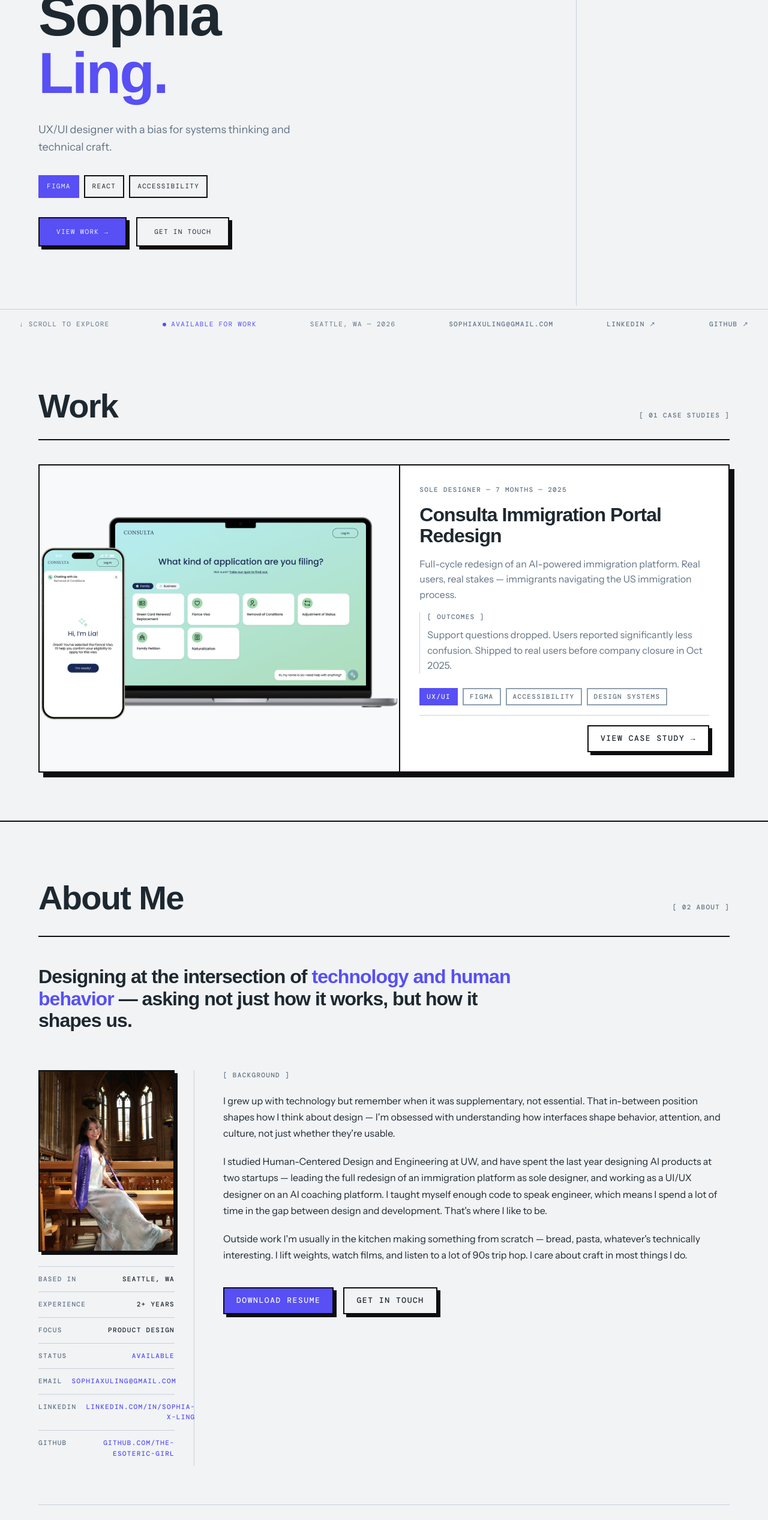
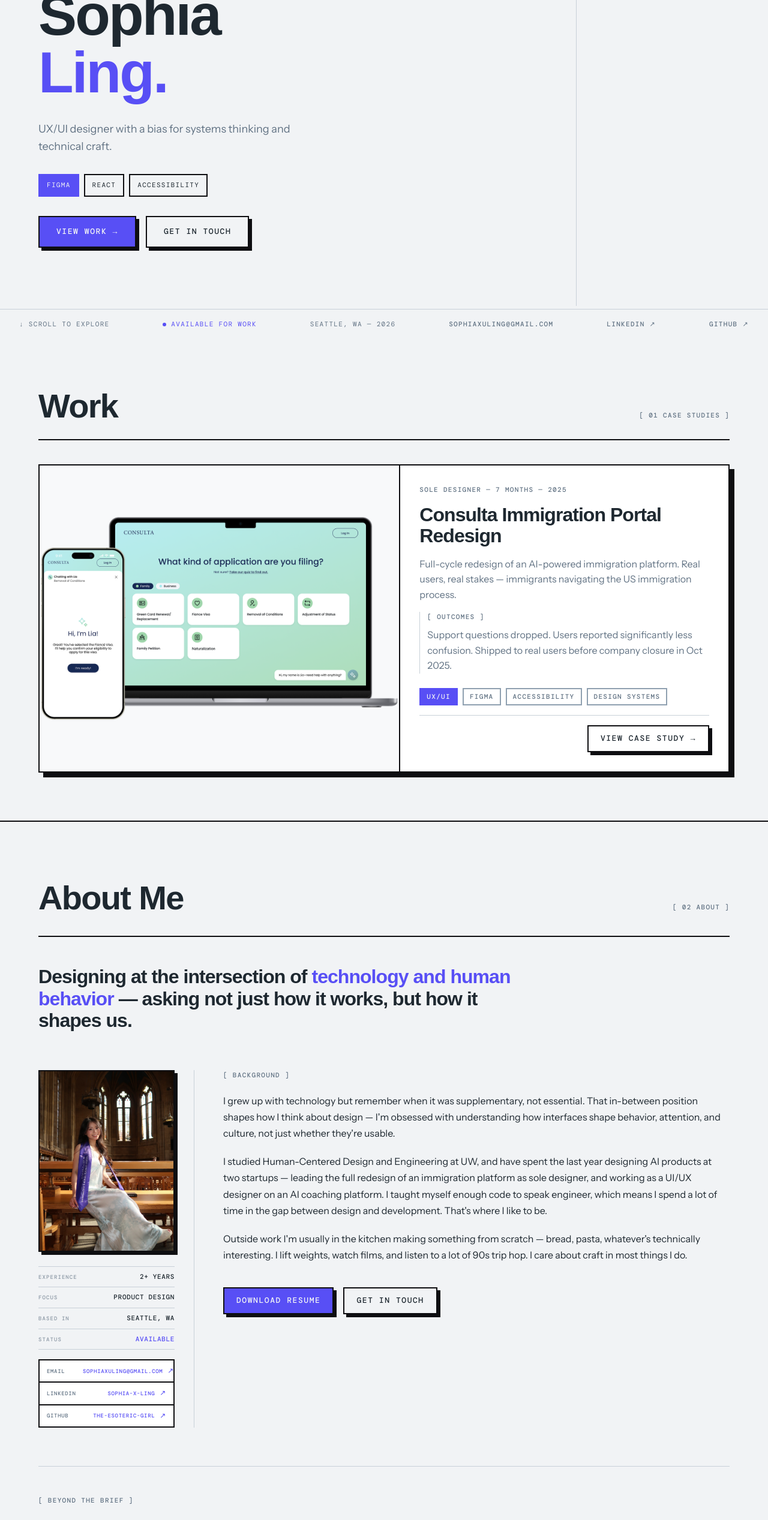
Before and after one commit to the-esoteric-girl/my-portfolio, a React (Vite) app: page / in a window 1280 px wide. Shown: the part 234-2768 px from the top of the page at 60% size. Built offline with nearby package versions, Linux system fonts and the light colour scheme.

Commit message:
fix: update About info section, staggered image grid, fix Hero buttons

```diff
--- a/src/components/About.css
+++ b/src/components/About.css
@@ -68,47 +68,105 @@
   display: block;
 }
 
+/* ── Facts ──────────────────────────────────────────────── */
+
+.about-facts {
+  display: flex;
+  flex-direction: column;
+}
+
 .about-fact {
   display: flex;
   justify-content: space-between;
   align-items: baseline;
-  padding-block: var(--space-3);
+  padding: var(--space-2) 0;
   border-top: var(--border-subtle);
-  gap: var(--space-4);
+}
+
+.about-fact:last-child {
+  border-bottom: var(--border-subtle);
 }
 
 .about-fact-label {
   font-family: var(--font-mono);
-  font-size: var(--text-xs);
+  font-size: 9px;
   font-weight: var(--weight-medium);
   letter-spacing: var(--tracking-wider);
   text-transform: uppercase;
   color: var(--color-text-muted);
-  white-space: nowrap;
+  opacity: 0.7;
 }
 
 .about-fact-value {
   font-family: var(--font-mono);
   font-size: var(--text-xs);
   font-weight: var(--weight-medium);
-  letter-spacing: var(--tracking-wider);
+  letter-spacing: var(--tracking-wide);
   text-transform: uppercase;
   color: var(--color-text-primary);
-  text-align: right;
 }
 
-.about-fact-value--status {
+.about-fact-value--accent {
   color: var(--color-accent);
 }
 
-.about-fact-value a {
-  color: var(--color-accent);
-  text-decoration: none;
+/* ── Links ──────────────────────────────────────────────── */
+
+.about-links {
+  display: flex;
+  flex-direction: column;
+  border: var(--border);
+  margin-top: var(--space-4);
 }
 
-.about-fact-value a:hover {
-  text-decoration: underline;
-  text-underline-offset: 3px;
+.about-link {
+  display: flex;
+  align-items: center;
+  justify-content: space-between;
+  padding: var(--space-2) var(--space-3);
+  border-bottom: var(--border);
+  font-family: var(--font-mono);
+  font-size: var(--text-xs);
+  font-weight: var(--weight-medium);
+  letter-spacing: var(--tracking-wide);
+  text-transform: uppercase;
+  text-decoration: none;
+  background: var(--color-surface);
+  color: var(--color-accent);
+  transition: background var(--duration-fast);
+  gap: var(--space-2);
+}
+
+.about-link:last-child {
+  border-bottom: none;
+}
+
+.about-link:hover {
+  background: var(--color-bg);
+}
+
+.about-link:focus-visible {
+  outline: 2px solid var(--color-accent);
+  outline-offset: -2px;
+}
+
+.about-link-label {
+  font-size: 9px;
+  color: var(--color-text-muted);
+  min-width: 52px;
+}
+
+.about-link-value {
+  flex: 1;
+  color: var(--color-accent);
+  text-align: right;
+  font-size: 9px;
+}
+
+.about-link-arrow {
+  color: var(--color-accent);
+  font-size: 12px;
+  flex-shrink: 0;
 }
 
 /* ── Bio column ─────────────────────────────────────────── */
@@ -150,38 +208,41 @@
 
 .about-images-grid {
   display: grid;
-  grid-template-columns: 1fr 1fr 1fr;
-  grid-template-rows: 300px 200px;
+  grid-template-columns: 1fr 1.5fr 1fr 1fr;
+  grid-template-rows: 260px 200px;
   gap: var(--space-3);
 }
 
-.about-img-wrap {
-  border: var(--border-subtle);
+.about-img:nth-child(1) { grid-column: 1; grid-row: 1; }
+.about-img:nth-child(2) { grid-column: 2; grid-row: 1 / span 2; }
+.about-img:nth-child(3) { grid-column: 3; grid-row: 1; }
+.about-img:nth-child(4) { grid-column: 4; grid-row: 1; }
+.about-img:nth-child(5) { grid-column: 1; grid-row: 2; }
+.about-img:nth-child(6) { grid-column: 3 / span 2; grid-row: 2; }
+
+.about-img {
+  border: var(--border);
   overflow: hidden;
   background-color: var(--color-surface);
   transition: box-shadow var(--duration-base) var(--ease-out),
               transform var(--duration-base) var(--ease-out);
 }
 
-.about-img-wrap:hover {
+.about-img:hover {
   box-shadow: var(--shadow-md);
   transform: translate(-2px, -2px);
 }
 
 @media (prefers-reduced-motion: reduce) {
-  .about-img-wrap {
+  .about-img {
     transition: none;
   }
-  .about-img-wrap:hover {
+  .about-img:hover {
     transform: none;
   }
 }
 
-.about-img-wrap--tall {
-  grid-row: span 2;
-}
-
-.about-img-wrap img {
+.about-img img {
   width: 100%;
   height: 100%;
   object-fit: cover;
@@ -202,24 +263,29 @@
     border-right: none;
     border-bottom: var(--border-subtle);
     padding-bottom: var(--space-8);
-    display: grid;
-    grid-template-columns: 1fr 1fr;
-    gap: var(--space-4);
-    align-items: start;
   }
 
   .about-photo-frame {
-    grid-column: 1 / -1;
     aspect-ratio: 16 / 9;
   }
 
   .about-images-grid {
-    grid-template-columns: repeat(2, 1fr);
+    grid-template-columns: 1fr 1fr;
     grid-template-rows: auto;
   }
 
-  .about-img-wrap--tall {
-    grid-row: span 1;
+  .about-img:nth-child(1),
+  .about-img:nth-child(2),
+  .about-img:nth-child(3),
+  .about-img:nth-child(4),
+  .about-img:nth-child(5),
+  .about-img:nth-child(6) {
+    grid-column: auto;
+    grid-row: auto;
+  }
+
+  .about-img {
+    height: 180px;
   }
 }
 
--- a/src/components/About.jsx
+++ b/src/components/About.jsx
@@ -33,10 +33,7 @@ function About() {
               />
             </div>
 
-            <div className="about-fact">
-              <span className="about-fact-label">Based in</span>
-              <span className="about-fact-value">Seattle, WA</span>
-            </div>
+            <div className="about-facts">
               <div className="about-fact">
                 <span className="about-fact-label">Experience</span>
                 <span className="about-fact-value">2+ Years</span>
@@ -46,28 +43,33 @@ function About() {
                 <span className="about-fact-value">Product Design</span>
               </div>
               <div className="about-fact">
-              <span className="about-fact-label">Status</span>
-              <span className="about-fact-value about-fact-value--status">
-                Available
-              </span>
+                <span className="about-fact-label">Based in</span>
+                <span className="about-fact-value">Seattle, WA</span>
               </div>
               <div className="about-fact">
-              <span className="about-fact-label">Email</span>
-              <span className="about-fact-value">
-                <a href="mailto:sophiaxuling@gmail.com">sophiaxuling@gmail.com</a>
-              </span>
+                <span className="about-fact-label">Status</span>
+                <span className="about-fact-value about-fact-value--accent">Available</span>
               </div>
-            <div className="about-fact">
-              <span className="about-fact-label">LinkedIn</span>
-              <span className="about-fact-value">
-                <a href="https://linkedin.com/in/sophia-x-ling">linkedin.com/in/sophia-x-ling</a>
-              </span>
             </div>
-            <div className="about-fact">
-              <span className="about-fact-label">GitHub</span>
-              <span className="about-fact-value">
-                <a href="https://github.com/the-esoteric-girl">github.com/the-esoteric-girl</a>
-              </span>
+
+            <div className="about-links">
+              <a className="about-link" href="mailto:sophiaxuling@gmail.com">
+                <span className="about-link-label">Email</span>
+                <span className="about-link-value">sophiaxuling@gmail.com</span>
+                <span className="about-link-arrow">↗</span>
+              </a>
+              <a className="about-link" href="https://linkedin.com/in/sophia-x-ling"
+                 target="_blank" rel="noopener">
+                <span className="about-link-label">LinkedIn</span>
+                <span className="about-link-value">sophia-x-ling</span>
+                <span className="about-link-arrow">↗</span>
+              </a>
+              <a className="about-link" href="https://github.com/the-esoteric-girl"
+                 target="_blank" rel="noopener">
+                <span className="about-link-label">GitHub</span>
+                <span className="about-link-value">the-esoteric-girl</span>
+                <span className="about-link-arrow">↗</span>
+              </a>
             </div>
           </div>
 
@@ -119,37 +121,37 @@ function About() {
         <div className="about-personal">
           <Label variant="eyebrow">[ Beyond the Brief ]</Label>
           <div className="about-images-grid">
-            <div className="about-img-wrap about-img-wrap--tall">
+            <div className="about-img">
               <img
                 src="/img/thanksgiving.jpg"
                 alt="White buttercream cake with 'happy thanksgiving 2025' written on it and piped rosettes"
               />
             </div>
-            <div className="about-img-wrap">
+            <div className="about-img">
               <img
                 src="/img/strawberries.jpg"
                 alt="Chocolate-dipped strawberries with detailing"
               />
             </div>
-            <div className="about-img-wrap">
+            <div className="about-img">
               <img
                 src="/img/strawberrycake.jpg"
                 alt="Asian-style whipped cream chiffon cake with strawberries on top"
               />
             </div>
-            <div className="about-img-wrap">
+            <div className="about-img">
               <img
                 src="/img/purple.jpg"
                 alt="Purple buttercream cake with 'twenty one' written on top and star and flower detailing"
               />
             </div>
-            <div className="about-img-wrap">
+            <div className="about-img">
               <img
                 src="/img/personal-5.jpg"
                 alt="Workshop talk on accessibility"
               />
             </div>
-            <div className="about-img-wrap">
+            <div className="about-img">
               <img src="/img/fruittart.jpg" alt="Fruit tarts" />
             </div>
           </div>
--- a/src/components/Hero.css
+++ b/src/components/Hero.css
@@ -89,46 +89,6 @@
   gap: var(--space-4);
 }
 
-.hero-btn {
-  font-family: var(--font-mono);
-  font-size: var(--text-xs);
-  letter-spacing: var(--tracking-wider);
-  text-transform: uppercase;
-  padding: 14px 28px;
-  border: var(--border);
-  border-radius: var(--radius-none);
-  box-shadow: var(--shadow-md);
-  transition:
-    box-shadow var(--duration-fast) var(--ease-snappy),
-    transform   var(--duration-fast) var(--ease-snappy);
-  display: inline-block;
-  cursor: none;
-}
-
-.hero-btn:hover {
-  box-shadow: var(--shadow-lg);
-  transform: translate(-2px, -2px);
-}
-
-.hero-btn:active {
-  box-shadow: var(--shadow-pressed);
-  transform: translate(3px, 3px);
-}
-
-.hero-btn:focus-visible {
-  outline: 2px solid var(--color-accent);
-  outline-offset: 2px;
-}
-
-.hero-btn--primary {
-  background: var(--color-accent);
-  color: var(--color-text-inverse);
-}
-
-.hero-btn--secondary {
-  background: transparent;
-  color: var(--color-text-primary);
-}
 
 /* ── Bottom bar ────────────────────────────────────────────── */
 .hero-bottom {
@@ -193,15 +153,3 @@
     padding: 0 var(--space-6);
   }
 }
-
-/* ── Reduced motion ────────────────────────────────────────── */
-@media (prefers-reduced-motion: reduce) {
-  .hero-btn {
-    transition: none;
-  }
-
-  .hero-btn:hover,
-  .hero-btn:active {
-    transform: none;
-  }
-}
--- a/src/components/Hero.jsx
+++ b/src/components/Hero.jsx
@@ -1,5 +1,6 @@
 import "./Hero.css";
 import Label from "./ui/Label";
+import Button from "./ui/Button";
 
 function Hero() {
   return (
@@ -20,12 +21,12 @@ function Hero() {
           <span className="hero-pill">ACCESSIBILITY</span>
         </div>
         <div className="hero-ctas">
-          <a href="#work" className="hero-btn hero-btn--primary">
+          <Button as="a" href="#work" variant="primary" size="lg">
             VIEW WORK →
-          </a>
-          <a href="#contact" className="hero-btn hero-btn--secondary">
+          </Button>
+          <Button as="a" href="#contact" variant="secondary" size="lg">
             GET IN TOUCH
-          </a>
+          </Button>
         </div>
       </div>
 
```
Also changed, not shown: src/components/Nav.jsx (+30 -26 lines). Lines whose indentation alone changed are shown as unchanged.
